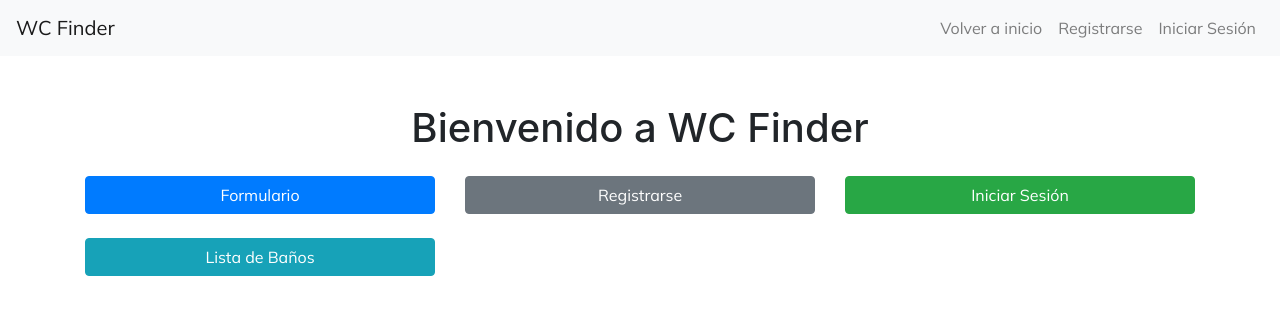
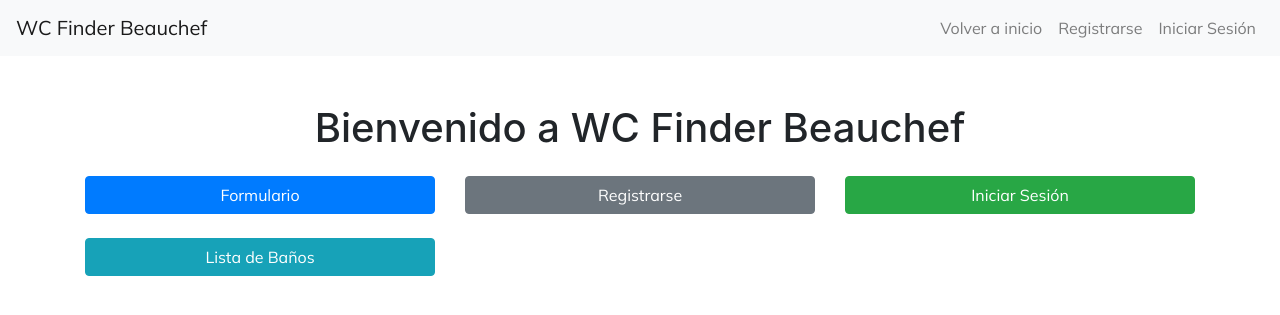
Before and after one commit to DCC-CC4401/2024-1-CC4401-2-grupo-6, a Django app: template todoapp/templates/todoapp/home2.html in a window 1280 px wide. Shown: the top 315 px of the page. Run offline with Django 3.2, Linux system fonts and the light colour scheme; the template is opened without the code that fills it, so the values that code supplies are empty; some libraries are stand-ins or nearby versions.

Commit message:
change of name added: WC Finder Beauchef

```diff
--- a/todoapp/templates/todoapp/_navbar.html
+++ b/todoapp/templates/todoapp/_navbar.html
@@ -3,7 +3,7 @@
 <head>
     <meta charset="UTF-8">
     <meta name="viewport" content="width=device-width, initial-scale=1.0">
-    <title>{% block title %}WC Finder{% endblock %}</title>
+    <title>{% block title %}WC Finder Beauchef{% endblock %}</title>
     <!-- Enlace a la fuente Mulish desde Google Fonts -->
     <link href="https://fonts.googleapis.com/css2?family=Mulish:ital,wght@0,200..1000;1,200..1000&display=swap" rel="stylesheet">
     <!-- Estilos CSS personalizados -->
@@ -29,7 +29,7 @@
 <body>
     <!-- Barra de navegación -->
     <nav class="navbar navbar-expand-lg navbar-light bg-light">
-        <a class="navbar-brand" href="{% url 'home' %}">WC Finder</a>
+        <a class="navbar-brand" href="{% url 'home' %}">WC Finder Beauchef</a>
         <button class="navbar-toggler" type="button" data-toggle="collapse" data-target="#navbarNav" aria-controls="navbarNav" aria-expanded="false" aria-label="Toggle navigation">
             <span class="navbar-toggler-icon"></span>
         </button>
--- a/todoapp/templates/todoapp/home2.html
+++ b/todoapp/templates/todoapp/home2.html
@@ -31,7 +31,7 @@
 
     <!-- Contenido principal -->
     <div class="container mt-5">
-        <h1 class="text-center">Bienvenido a WC Finder</h1>
+        <h1 class="text-center">Bienvenido a WC Finder Beauchef</h1>
         <div class="row mt-4">
             <div class="col-md-4">
                 <a href="{% url 'mis_tareas' %}" class="btn btn-primary btn-block">Formulario</a>
--- a/todoapp/templates/todoapp/menu.html
+++ b/todoapp/templates/todoapp/menu.html
@@ -12,7 +12,7 @@
 </head>
 <body>
     <nav class="navbar navbar-light" style="background-color:#a7daff;">
-        <a class="navbar-brand" href="{% url 'home' %}">WC Finder</a>
+        <a class="navbar-brand" href="{% url 'home' %}">WC Finder Beauchef</a>
         <div class="ml-auto">
             {% if user.is_authenticated %}
                 <span class="navbar-text mr-3 saludo">¡Hola, {{ user.username }}!</span>
```
